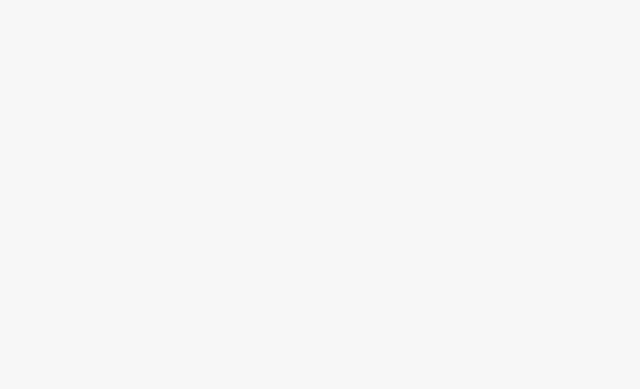
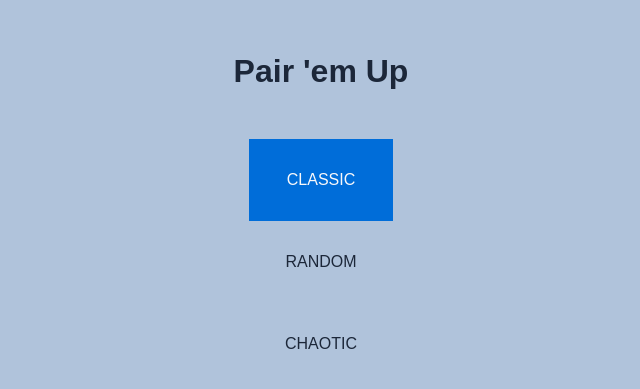
Before and after one commit to YaroslavaGD/rs-school2025, a plain HTML site: page pair-em-up/index.html in a window 1280 px wide. Shown: the whole page, without its empty margins (319-959 px from the left). Drawn offline with Linux system fonts and the light colour scheme.

Commit message:
feat: add renderStart - mode-buttons and styles

```diff
--- a/pair-em-up/app/app.js
+++ b/pair-em-up/app/app.js
@@ -1,5 +1,6 @@
 import { EventBus } from './eventBus.js';
 import { Store } from './store.js';
+import { UI } from './ui.js';
 
 const App = (() => {
   return {
@@ -10,8 +11,7 @@ const App = (() => {
 
       Store.subscribe((state) => {
         if (state.screen === 'start') {
-          //TODO: render start screen
-          console.log('Render start screen');
+          UI.renderStart(root);
         } else if (state.screen === 'game') {
           //TODO: render game screen
           console.log('Render game screen');
--- /dev/null
+++ b/pair-em-up/app/ui.js
@@ -0,0 +1,71 @@
+export const UI = (() => {
+  return {
+    renderStart(root) {
+      const start = document.createElement('div');
+      start.id = 'start-screen';
+      start.classList.add('start-screen');
+
+      const title = document.createElement('h1');
+      title.classList.add('start-screen__title')
+      title.innerText = `Pair '\em Up`;
+
+      const mode = document.createElement('ul');
+      mode.classList.add('mode');
+
+      for (let i = 0; i < 3; i += 1) {
+        const modeLi = document.createElement('li');
+        modeLi.classList.add('mode__item');
+
+        const modeLabel = document.createElement('label');
+        modeLabel.classList.add('mode__label');
+
+        const modeRadio = document.createElement('input');
+        modeRadio.type = 'radio';
+        modeRadio.name = 'mode';
+        modeRadio.classList.add('mode__radio');
+
+        const modeText = document.createElement('span');
+        modeText.classList.add('mode__text');
+
+        if (i === 0) {
+          modeRadio.checked = true;
+          modeRadio.value = 'classic';
+          modeRadio.id = 'mode-classic';
+          modeRadio.setAttribute('checked', true);
+
+          modeLabel.setAttribute('for', 'mode-classic');
+          modeText.innerText = 'Classic';
+        }
+
+        if (i === 1) {
+          modeRadio.value = 'random';
+          modeRadio.id = 'mode-random';
+
+          modeLabel.setAttribute('for', 'mode-random');
+          modeText.innerText = 'Random';
+        }
+
+        if (i === 2) {
+          modeRadio.value = 'chaotic';
+          modeRadio.id = 'mode-chaotic';
+
+          modeLabel.setAttribute('for', 'mode-chaotic');
+          modeText.innerText = 'Chaotic';
+        }
+
+        modeLabel.appendChild(modeRadio);
+        modeLabel.appendChild(modeText);
+        modeLi.appendChild(modeLabel);
+
+        mode.appendChild(modeLi);
+      }
+
+      start.appendChild(title);
+      start.appendChild(mode);
+      root.appendChild(start);
+    },
+    renderGame(root) {
+
+    },
+  };
+})();
--- a/pair-em-up/styles/style.css
+++ b/pair-em-up/styles/style.css
@@ -4,9 +4,10 @@ html, body {
   padding: 0;
   box-sizing: border-box;
   font-family: Arial, sans-serif;
-  background: #f8f8fa;
-  color: #222;
+  background: #b0c3db;
+  color: #1c2739;
 }
+
 #app {
   min-height: 100vh;
   display: flex;
@@ -17,21 +18,56 @@ html, body {
 }
 
 /* Placeholder for screens and grid */
-.screen-title {
+.start-screen {
+  display: flex;
+  flex-direction: column;
+  align-items: center;
+}
+
+.start-screen__title {
   font-size: 2rem;
   font-weight: bold;
   margin-bottom: 1.5rem;
 }
-.mode-btn {
-  padding: 0.75rem 1.5rem;
-  margin: 0.5rem;
-  font-size: 1rem;
-  border-radius: 6px;
-  border: 1px solid #ccc;
-  background: #fff;
-  cursor: pointer;
-  transition: background 0.2s;
+
+.mode {
+  list-style-type: none;
+  margin: 25px 0 0 0;
+  padding: 0;
 }
-.mode-btn:hover {
-  background: #e0e0e0;
+
+.mode__item {
+  position: relative;
 }
+
+.mode__label {
+	position: relative;
+  display: flex;
+}
+
+.mode__radio {
+  position: absolute;
+	opacity: 0;
+}
+
+.mode__text {
+  display: block;
+  padding: 2em;
+	min-width: 5rem;
+  text-align: center;
+  text-transform: uppercase;
+	cursor: pointer;
+	-webkit-transition: all 0.3s;
+	transition: all 0.3s;
+}
+
+.mode__radio:hover + .mode__text {
+  background: rgb(77, 115, 153);
+  color: #f8f8fa;
+}
+
+.mode__radio:checked + .mode__text,
+.mode__radio:focus + .mode__text {
+  background: rgb(0, 109, 217);
+  color: #f8f8fa;
+}
```
Also changed, not shown: pair-em-up/app/gameEngine.js (added, +8 -0 lines).
